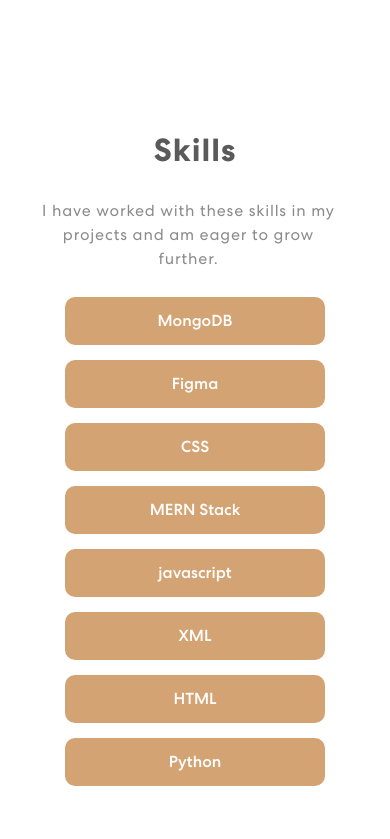
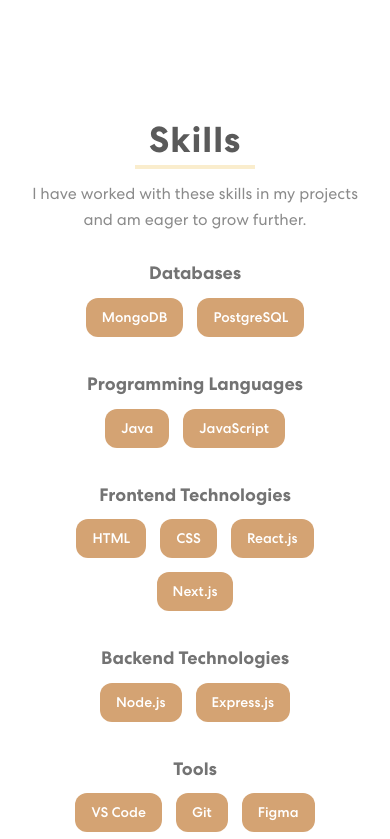
Before and after one commit to SumayyaVN9/portfolioNew, a React (Create React App) app: page / in a window 390 px wide. Shown: the part 1245-2084 px from the top of the page. Built offline with nearby package versions, Linux system fonts and the light colour scheme.

Commit message:
Update skills

```diff
--- a/src/App.css
+++ b/src/App.css
@@ -300,7 +300,7 @@
 nav.navbar.scrolled {
   background-color: #ffffff; /* keep it white even when scrolled */
   padding: 12px 0;
-  box-shadow: 0 2px 6px rgba(0, 0, 0, 0.05); /* subtle shadow */
+  box-shadow: 0 2px 6px rgba(0, 0, 0, 0.05);
 }
 
 nav.navbar .navbar-nav .nav-link.navbar-link {
@@ -383,7 +383,7 @@
 
 .about-container h3 {
   font-size: 28px;
-  color: #d4a373; /* Accent color */
+  color: #d4a373;
   margin-bottom: 20px;
   text-align: left;
 }
@@ -399,23 +399,18 @@
   margin-right: 5%;
 }
 
-/* .about-container strong {
-  color: #8a8a8a;
-  font-weight: 600;
-} */
 
 /************ Skills Css ************/
-.skill-bx{
-  margin-left: -9%;
+
+.skill-bx {
+  padding: 60px 0;
 }
 
 .skill-bx h2 {
   font-size: 64px;
-  margin-top: 10%;
   font-weight: 800;
   letter-spacing: 1px;
   line-height: 1.2;
-  padding-left: 4%;
   margin-bottom: 20px;
   text-align: left;
   color: #5a5a5a;
@@ -425,95 +420,138 @@
 .skill-bx h2::after {
   content: "";
   position: absolute;
-  padding-left: 20%;
   left: 0;
   bottom: -8px;
-  width: 20%;
-  /* margin-left: -2%; */
+  width: 120px;
   height: 4px;
-  background: linear-gradient(90deg, #faedcd, #faedcd);
-  transform: scaleX(0); /* initially invisible */
-  transform-origin: right;
+  background: #faedcd;
+  transform: scaleX(0);
+  transform-origin: left;
   transition: transform 0.4s ease;
 }
 
-  .skill-bx h2:hover::after {
-  transform: scaleX(1); /* grow from right to left */
-  transform-origin: left;
+.skill-bx h2:hover::after {
+  transform: scaleX(1);
 }
 
 .skill-bx p {
   color: #8a8a8a;
   font-size: 18px;
-  letter-spacing: 0.8px;
-  line-height: 1.5em;
+  line-height: 1.6;
   text-align: left;
-  padding: 5%;
-  width: 96%;
-  margin-right: 5%;
+  margin-bottom: 40px;
+  max-width: 700px;
+}
+.skill-category {
+  display: grid;
+  grid-template-columns: 260px 1fr;
+  align-items: center;
+  margin-bottom: 36px;
+}
+
+.skill-category h4 {
+  font-size: 20px;
+  font-weight: 600;
+  color: #737373;
+  margin: 0;
+}
+.skill-category h5 {
+  font-size: 20px;
+  font-weight: 600;
+  color: #737373;
+  margin-top: 1%;
+  margin-right: 3%;
 }
 
 .skills-row {
   display: flex;
   flex-wrap: wrap;
-  justify-content: center;
-  margin-bottom: 20%;
-  gap: 40px;
+  gap: 14px;
 }
 
 .skill-item {
-  display: inline-block;
+  position: relative;
+  overflow: hidden;
   background-color: #d4a373;
   color: #fff;
-  padding: 10px 20px;
-  border-radius: 10px;
+  padding: 10px 22px;
+  border-radius: 12px;
   font-weight: 500;
-  transition: background 0.3s ease, transform 0.2s ease;
+  transition: all 0.3s ease;
+}
+
+.skill-item::before {
+  content: "";
+  position: absolute;
+  top: 0;
+  left: -100%;
+  width: 100%;
+  height: 100%;
+  background: linear-gradient(
+    90deg,
+    transparent,
+    rgba(255, 255, 255, 0.3),
+    transparent
+  );
+  transition: left 0.5s ease;
+}
+
+.skill-item:hover::before {
+  left: 100%;
 }
 
 .skill-item:hover {
-  background-color: #cc8844;
-  transform: scale(1.05);
+  background: linear-gradient(135deg, #cc8844 0%, #b87939 100%);
+  box-shadow: 0 8px 20px rgba(212, 163, 115, 0.4);
 }
+
 @media (max-width: 768px) {
-
   .skill-bx {
-    margin-left: 0;
+    padding: 40px 20px;
     text-align: center;
-    padding: 20px;
   }
 
   .skill-bx h2 {
-    font-size: 32px;
+    font-size: 36px;
     text-align: center;
-    padding-left: 0;
   }
 
   .skill-bx h2::after {
-    width: 50%;
-    left: 25%;
+    left: 50%;
+    transform: translateX(-50%) scaleX(1);
   }
 
   .skill-bx p {
     font-size: 16px;
     text-align: center;
-    padding: 10px;
+    margin: 0 auto 30px;
+  }
+
+
+  .skill-category {
+    grid-template-columns: 1fr;
+    row-gap: 14px;
+    text-align: center;
+  }
+
+  .skill-category h4 {
+    text-align: center;
+    font-size: 18px;
+  }
+   .skill-category h5 {
+    display: none;
   }
 
   .skills-row {
-    flex-direction: column;
-    align-items: center;
-    gap: 15px;
-    margin-bottom: 10%;
+    justify-content: center;
   }
 
   .skill-item {
-    width: 80%;
-    padding: 12px 0;
-    text-align: center;
-    font-size: 16px;
+    font-size: 14px;
+    padding: 9px 16px;
   }
 }
+
 
 /************ Projects Css ************/
 
--- a/src/components/Skills.js
+++ b/src/components/Skills.js
@@ -1,31 +1,41 @@
 import { Col, Container, Row } from "react-bootstrap";
 
 export const Skills = () => {
-  const skillsList = [
-    "MongoDB",
-    "Figma",
-    "CSS",
-    "MERN Stack",
-    "javascript",
-    "XML",
-    "HTML",
-    "Python"
-  ];
+  const skills = {
+    Databases: ["MongoDB", "PostgreSQL"],
+
+    "Programming Languages": ["Java", "JavaScript"],
+
+    "Frontend Technologies": ["HTML", "CSS", "React.js", "Next.js"],
+
+    "Backend Technologies": ["Node.js", "Express.js"],
+
+    Tools: ["VS Code", "Git", "Figma"]
+  };
 
   return (
     <section className="skill" id="skills">
       <Container>
         <Row className="justify-content-center">
           <Col xs={12} md={10}>
-            <div className="skill-bx text-center">
+            <div className="skill-bx ">
               <h2>Skills</h2>
               <p>
-               I have worked with these skills in my projects and am eager to grow further.   </p>
-              <div className="skills-row">
-                {skillsList.map((skill, index) => (
-                  <div className="skill-item" key={index}>{skill}</div>
-                ))}
-              </div>
+                I have worked with these skills in my projects and am eager to grow further.
+              </p>
+
+              {Object.entries(skills).map(([category, items], index) => (
+                <div className="skill-category" key={index}>
+                  <h4>{category}</h4>
+                  <div className="skills-row">
+                    <h5>: </h5>{items.map((skill, i) => (
+                      <div className="skill-item" key={i}>
+                        {skill}
+                      </div>
+                    ))}
+                  </div>
+                </div>
+              ))}
             </div>
           </Col>
         </Row>
```
